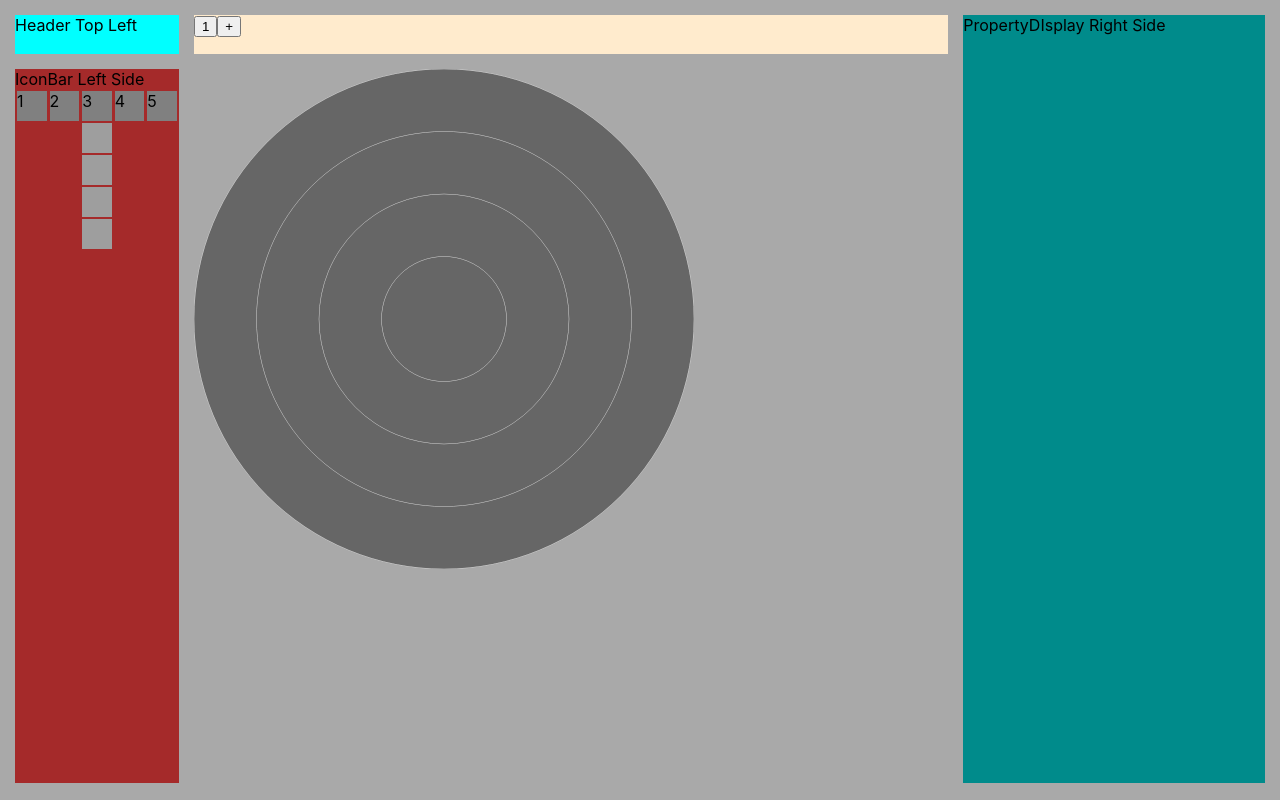
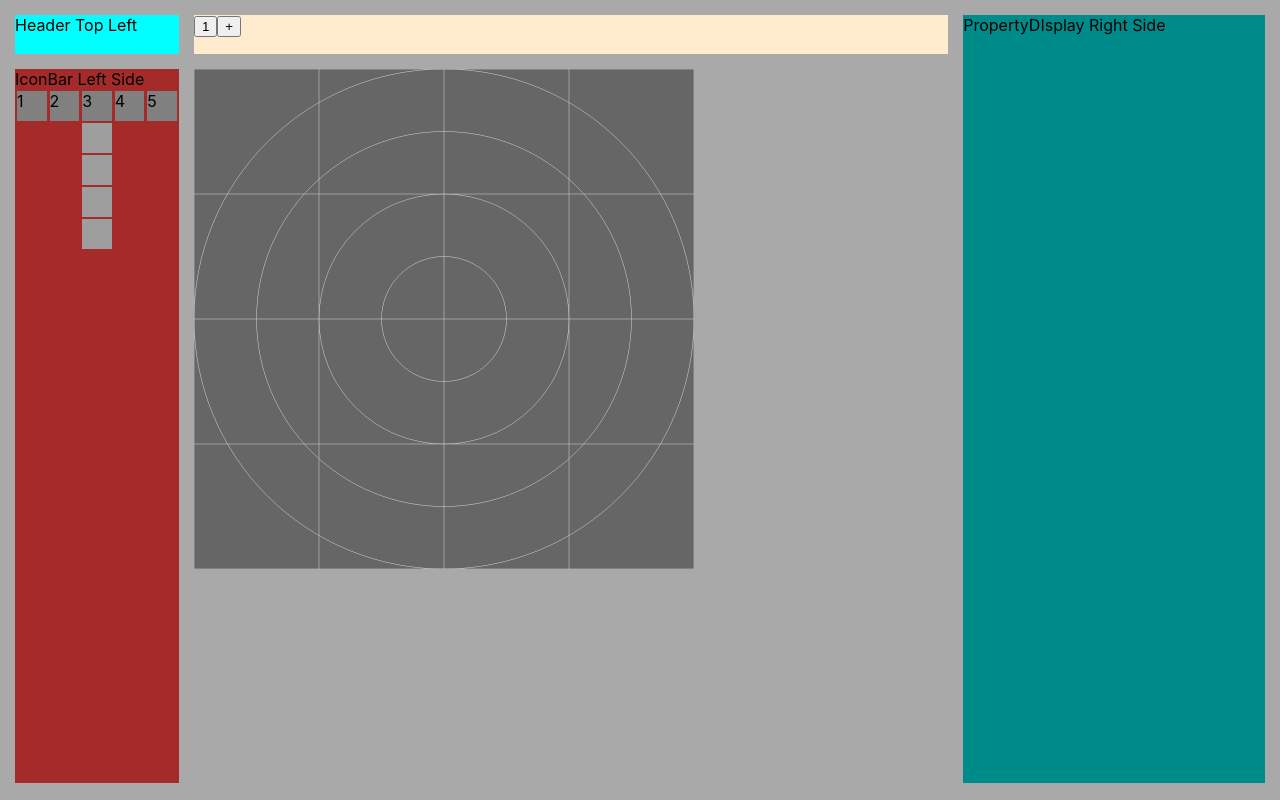
Before and after one commit to Aquaren56/JScript-Raidplaner, a React (Create React App) app: page / in a window 1280 px wide. Built offline with nearby package versions, Linux system fonts and the light colour scheme; grey boxes are pictures that could not be loaded.

Commit message:
small change

```diff
--- a/src/App.tsx
+++ b/src/App.tsx
@@ -15,7 +15,7 @@ import MapModel from './models/MapModel';
 function App() {
     const [items, setItems] = useState(new Array<IconModel>());
     const [selection, setSelection] = useState<IconModel | undefined>(undefined);
-    const [area, setArea] = useState(new MapModel({ rows: 1, coloumns: 1, square: false, radials: 4}));
+    const [area, setArea] = useState(new MapModel({ rows: 4, coloumns: 4, square: true, radials: 4}));
     const [currentStep, setCurrentStep] = useState(Date.now());
 
     const [stepList, setStepList] = useState(new Map());
--- a/src/components/StepBar/Steps.tsx
+++ b/src/components/StepBar/Steps.tsx
@@ -18,8 +18,7 @@ export default function Steps(props: StepsProps) {
 
     const generateButtons = useCallback(() => {
         const buttons = new Array<JSX.Element>();
-        const array = Array.from(props.all, ([name, value]) => ({ name, value }));
-        console.log(array)
+
         props.all.forEach((value, key, map) => {
             const iterator1 = map.keys();
             let number = 1;
```
